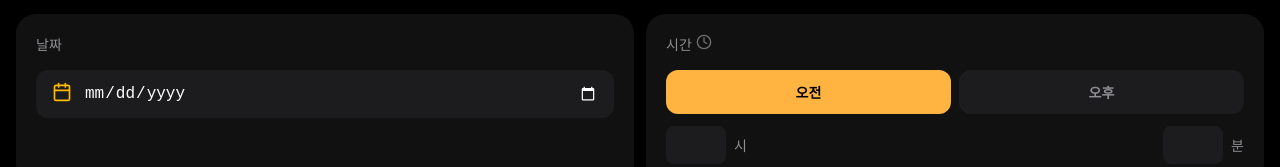
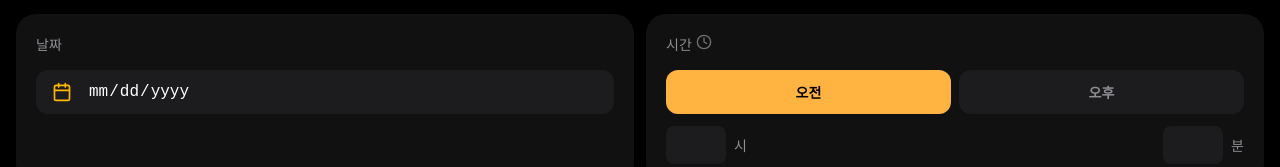
Before and after one commit to kb-7th-household-account-book/vue-account-book, a Vue app: page / in a window 1280 px wide. Shown: the part 547-714 px from the top of the page. Built offline with nearby package versions, Linux system fonts and the light colour scheme; a web font is replaced by a local one.

Commit message:
feat: 날짜 선택 기능 추가

```diff
--- a/src/components/transaction-register/MidDateField.vue
+++ b/src/components/transaction-register/MidDateField.vue
@@ -1,4 +1,6 @@
 <script setup>
+import { ref } from 'vue';
+
 defineProps({
     modelValue: {
         type: String,
@@ -7,16 +9,33 @@ defineProps({
 })
 
 defineEmits(['update:modelValue'])
+
+const dateInput = ref(null);
+
+// 래퍼 영역(또는 아이콘) 클릭 시 달력 팝업 열기
+const openDatePicker = () => {
+    if (dateInput.value) {
+        // 최신 브라우저에서 지원하는 기본 날짜 선택기 강제 호출
+        try {
+            dateInput.value.showPicker();
+        } catch (error) {
+            // showPicker를 지원하지 않는 구형 브라우저 대비 포커스 처리
+            dateInput.value.focus();
+        }
+    }
+}
+
 </script>
 
 <template>
     <section class="input-card">
     <p class="section-label">날짜</p>
-    <div class="input-wrapper">
+
+    <div class="input-wrapper" @click="openDatePicker">
       <span class="icon">
         <img src="/public/images/DateIcon.svg" alt="날짜 아이콘" />
       </span>
-      <input type="date" class="custom-input" :value="modelValue" @input="$emit('update:modelValue', $event.target.value)" />
+      <input type="date" ref="dateInput" class="custom-input" :value="modelValue" @input="$emit('update:modelValue', $event.target.value)" />
     </div>
   </section>
 </template>
@@ -36,15 +55,18 @@ defineEmits(['update:modelValue'])
 
 .input-wrapper {
   display: flex;
+  gap: 16px;
   align-items: center;
   background-color: #1c1c1e;
   border-radius: 12px;
   padding: 12px 16px;
+  cursor: pointer;
 }
 
 .icon {
-  margin-right: 12px;
   font-size: 18px;
+  display: flex;
+  align-items: center;
 }
 
 .custom-input {
@@ -55,5 +77,11 @@ defineEmits(['update:modelValue'])
   color: white;
   font-size: 16px;
   color-scheme: dark; /* 달력 아이콘을 다크모드에 맞게 변경 */
+  cursor: pointer; /* 텍스트 부분 클릭 반영 */
+}
+
+.custom-input::-webkit-calendar-picker-indicator {
+    display: none;
+    -webkit-appearance: none;
 }
 </style>
```
